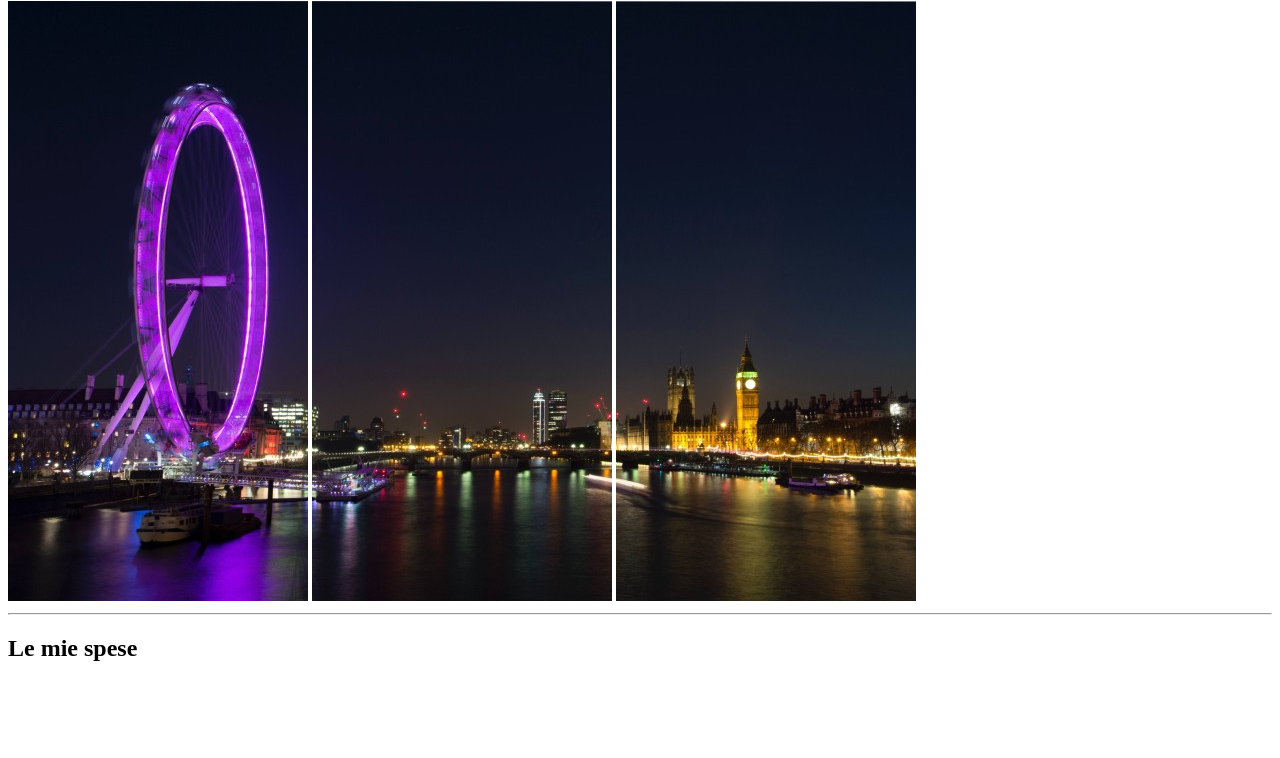
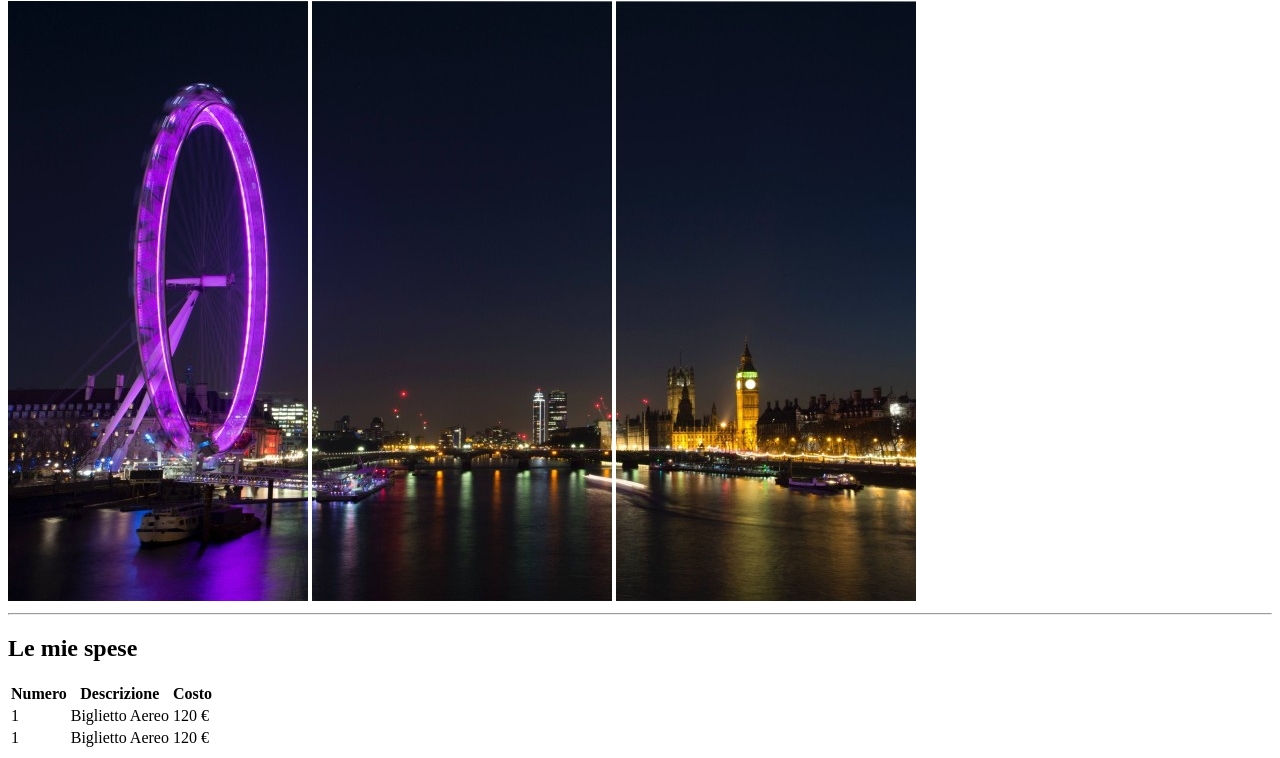
Before and after one commit to ItsKristian01/html-london-trip, a plain HTML site: page index.html in a window 1280 px wide. Shown: the part 79-837 px from the top of the page. Before the commit the page ends 800 px from the top, so only its background shows below. Drawn offline with Linux system fonts and the light colour scheme.

Commit message:
add: tables header with first two table row

```diff
--- a/index.html
+++ b/index.html
@@ -6,8 +6,8 @@
     <title>Document</title>
  </head>
   <body>
+    <main>
       <!-- TITOLO -->
-    <main>
       <h1> Il mio Viaggio a Londra </h1>
 
       <!--INSERIMENTO IMMAGINI-->
@@ -19,12 +19,40 @@
       <!--LINEA ORRIZZONTALE PER DIVIDERE LE IMMAGINI-->
       <hr>
 
+    </main>
+
+    <section>
       <!--INSERIMENTO TITOLO TABELLA-->
-        <div>
+      <header>
        <h2> Le mie spese </h2>
 
-        </div>
+        <!--INSERIMENTO DATI TABELLA-->
+        <table>
+          <!--INTESTAZIONE TABELLA-->
+         <thead>
+             <tr>
+                <th> <strong> Numero </strong> </th>
+                <th> <strong> Descrizione </strong></th>
+                <th> <strong> Costo </strong></th>
+             </tr>
+         </thead>
+      </header>
+      <!-- CORPO TABELLA-->
+        <tbody>
+          <!-- PRIMA RIGA-->
+           <tr>
+              <td> 1 </td>
+              <td> Biglietto Aereo </td>
+              <td> 120 &euro; </td>
+            </tr>
+          <!--SECONDA RIGA-->
+            <tr>
+              <td> 1 </td>
+              <td> Biglietto Aereo </td>
+              <td> 120 &euro; </td>
+            </tr>
 
-    </main>
+        </tbody>
+    </section>
   </body>
 </html>
```
Lines whose indentation alone changed are shown as unchanged.
